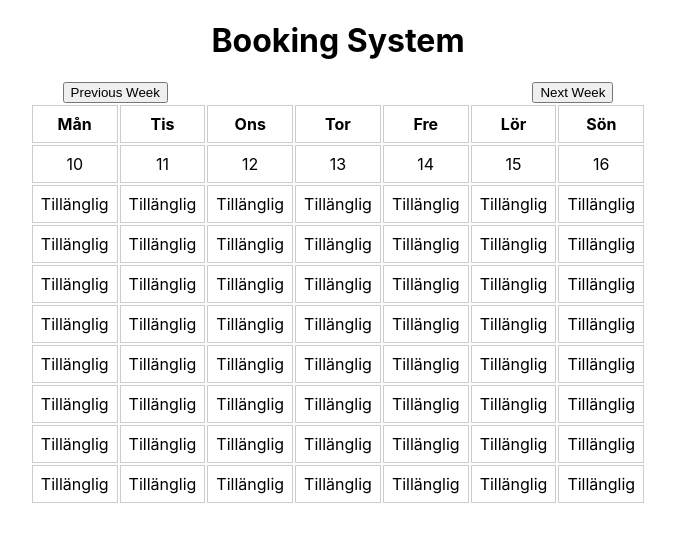
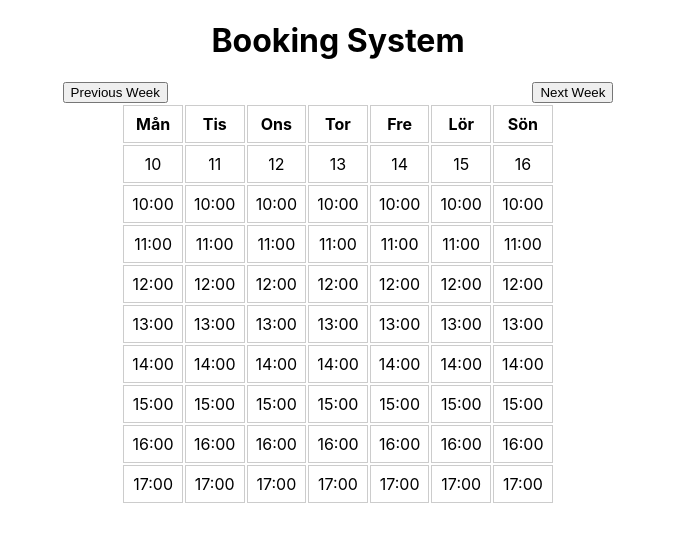
Before and after one commit to Muttiskava/GroupProject, a React (Create React App) app in the folder my-app/: page / in a window 1280 px wide. Shown: the top 542 px of the page, without its empty margins (302-977 px from the left). Built offline with nearby package versions, Linux system fonts and the light colour scheme.

Commit message:
Ändrar tillänglig till tider istället

```diff
--- a/my-app/src/Components/steg1.js
+++ b/my-app/src/Components/steg1.js
@@ -75,18 +75,18 @@ class BookingSystem extends React.Component {
                 );
               })}
             </tr>
-            {timeslots.map((time) => (
+            {timeslots.map((time, timeIndex) => (
               <tr key={time}>
-                {daysOfWeek.map((day, index) => {
+                {daysOfWeek.map((day, dayIndex) => {
                   const date = new Date(weekStart);
-                  date.setDate(date.getDate() + index);
+                  date.setDate(date.getDate() + dayIndex);
                   return (
                     <td
-                      key={index}
+                      key={dayIndex}
                       onClick={() => this.handleBookingClick(day, time)}
                       className={bookings[day] && bookings[day][time] ? 'booked' : ''}
                     >
-                      {bookings[day] && bookings[day][time] ? 'Bokad' : 'Tillänglig'}
+                      {bookings[day] && bookings[day][time] ? 'Bokad' : timeslots[timeIndex]}
                     </td>
                   );
                 })}
```
